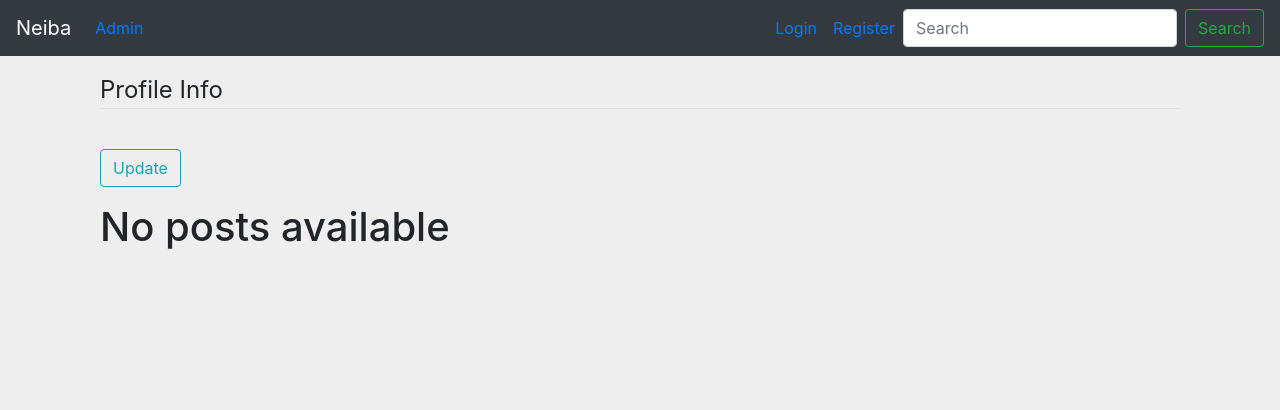
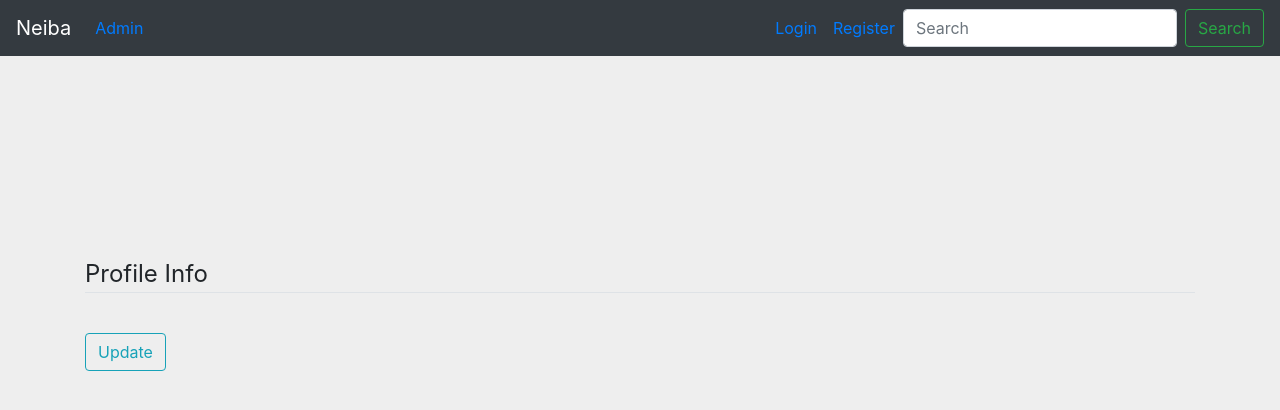
Before and after one commit to leon-bi/neiba, a Django app: template users/templates/users/profile.html in a window 1280 px wide. Shown: the top 410 px of the page. Run offline with Django 3.2, Linux system fonts and the light colour scheme; the template is opened without the code that fills it, so the values that code supplies are empty; some libraries are stand-ins or nearby versions.

Commit message:
added a form in profile  to update

```diff
--- a/users/templates/users/profile.html
+++ b/users/templates/users/profile.html
@@ -4,80 +4,28 @@
 {% block content %}
 
 
-
-
-<!--/.Collapse content-->
-
-<main>
-    <div class="container">
-        <div class="row m-b-r m-t-3">
-            <div class="col-md-2 offset-md-1">
-
-                {% if user.profile.profile_pic  %}
-                <img class="img-circle img-fluid" src="{{ user.profile.profile_pic.url }}" alt="" style="height: 100px;">
-
-
-                {% else %}
-            {% endif %}
-            </div>
-            <div class="col-md-9 p-t-2">
-                <h2 class="h2-responsive">{{ user.username }}</h2>
+<div class="content-section">
+  <div class="media">
+    <img class="rounded-circle account-img" src="{{ user.profile.profile_pic.url }} " style="height: 200px;">
+    <div class="media-body">
+      <h2 class="account-heading">{{ user.username }}</h2>
       <p class="text-secondary">{{ user.email }}</p>
-
-
-
     </div>
   </div>
-        <form action="" method="POST"  enctype="multipart/form-data">
+  <!-- FORM HERE -->
+  <form method="POST" enctype="multipart/form-data">
     {% csrf_token %}
     <fieldset class="form-group">
       <legend class="border-bottom mb-4">Profile Info</legend>
       {{ u_form|crispy }}
-                {{p_form|crispy}}
+
+      {{ p_form|crispy }}
+
     </fieldset>
     <div class="form-group">
       <button class="btn btn-outline-info" type="submit">Update</button>
     </div>
   </form>
-
-        <div class="row">
-
-            <!-- Blog Entries Column -->
-            <div class="col-md-8">
-
-                </h1>
-
-
-                {% if posts %}
-                {% for post in posts %}
-
-
-
-                <!-- Blog Post -->
-                <div class="card mb-4">
-                    <img class="card-img-top" src="{{post.image.url}} " alt="Card image cap"
-                        style="width: auto; height:400px;">
-                    <div class="card-body">
-                        <h2 class="card-title">{{post.title}}</h2>
-                        <p class="card-text">{{post.content}}</p>
-                        <a href="#" class="btn btn-primary">Read More &rarr;</a>
-                    </div>
-                    <div class="card-footer text-muted">
-                        Posted on {{post.date_posted |date:"F d, Y"}}
-                        <a href="#"></a>
-                    </div>
-                </div>
-
-                {% endfor %}
-                {% else %}
-                <h1>No posts available </h1>
-                {% endif %}
-
-                <!-- Pagination -->
-            </div>
-
-
-
 </div>
 
 {% endblock content %}
```
Lines whose indentation alone changed are shown as unchanged.
